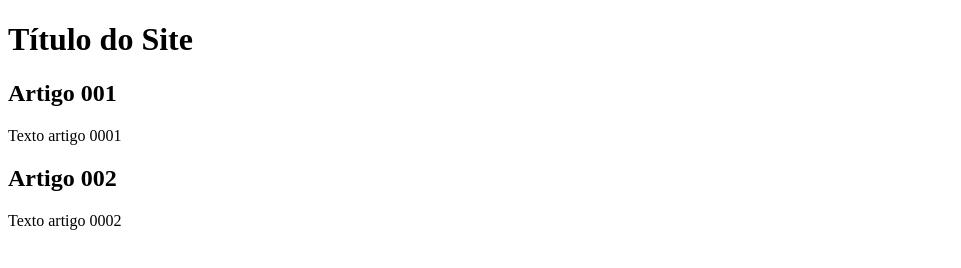
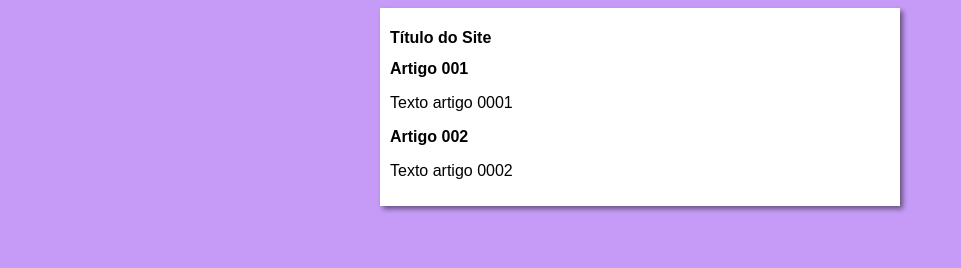
Before and after one commit to YasunagaMauro/projeto-site, a plain HTML site: page index.html in a window 1280 px wide. Shown: the whole page, without its empty margins (0-961 px from the left). Drawn offline with Linux system fonts and the light colour scheme.

Commit message:
iniciei o design

```diff
--- /dev/null
+++ b/etilos/style.css
@@ -0,0 +1,16 @@
+*{
+    font-family: Arial, Helvetica, sans-serif;
+    font-size: 16px;
+}
+
+body{
+    background-color: rgb(197, 155, 247);
+}
+
+main{
+    background-color: white;
+    width: 500px;
+    margin: auto;
+    padding: 10px;
+    box-shadow: 3px 3px 5px rgba(0, 0, 0, 0.473);
+}
--- a/index.html
+++ b/index.html
@@ -3,7 +3,8 @@
 <head>
     <meta charset="UTF-8">
     <meta name="viewport" content="width=device-width, initial-scale=1.0">
-    <title>Titulo do Site</title>
+    <link rel="stylesheet" href="etilos/style.css">
+    <title>Site Curso em Video</title>
 </head>
 <body>
     <main>
```
